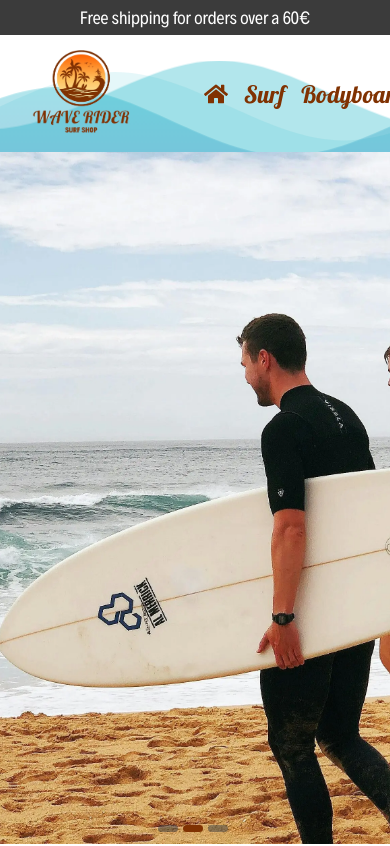
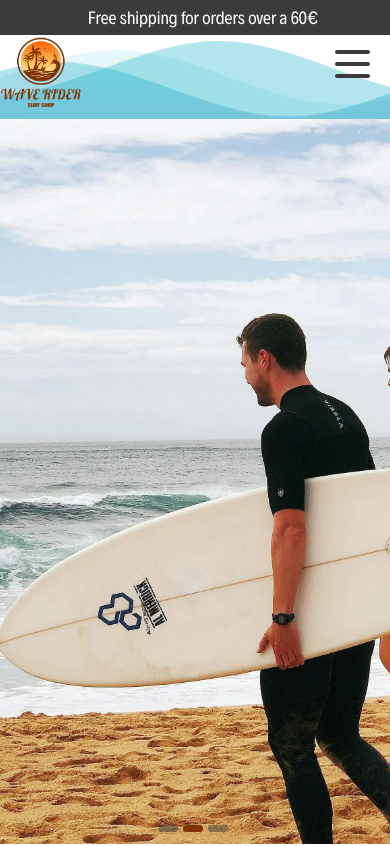
Before and after one commit to thomasaugot/wave-rider-ecommerce, a Next.js app: page / in a window 390 px wide. Shown: the top 846 px of the page. Built offline with nearby package versions, Linux system fonts and the light colour scheme; no server answers; the database is empty.

Commit message:
wip - fixing navbar

```diff
--- a/app/layout.tsx
+++ b/app/layout.tsx
@@ -1,7 +1,7 @@
 import type { Metadata } from "next";
 import { Inter } from "next/font/google";
 import "../styles/globals.scss";
-import { Navbar } from "@/components/Navbar/Navbar";
+import Navbar from "@/components/Navbar/Navbar";
 import "swiper/swiper-bundle.css";
 import "swiper/css/pagination";
 
--- a/components/Navbar/Navbar.scss
+++ b/components/Navbar/Navbar.scss
@@ -1,13 +1,11 @@
 @import "../../styles/globals.scss";
 
 .navbar {
-  @include flexCenter(column);
   position: fixed;
-  background: color("white");
-  color: color("white");
-  z-index: 40;
-  width: 100%;
-  overflow: hidden;
+  width: 100vw;
+  color: white;
+  z-index: 100;
+  height: 18vh;
 
   .promotion_banner {
     @include flexCenter(row);
@@ -18,28 +16,34 @@
     font-family: fontName("decalotype"), sans-serif;
   }
 
-  &__content {
-    display: flex;
-    align-items: center;
-    justify-content: space-around;
-    width: 100%;
+  .logo {
+    height: 90% !important;
+    width: auto !important;
   }
 
-  &__logo {
-    padding: 0.2rem 2rem;
-    z-index: 50;
+  input[type="checkbox"],
+  .hamburger-lines {
+    @include flexCenter(row);
+    display: none;
   }
 
+  .navbar-container {
+    @include flexCenter(row);
+    justify-content: space-around;
+    position: relative;
+    width: 100%;
+    height: 18vh;
+    z-index: 40;
+
+    .menu-items {
+      display: flex;
+      justify-content: space-around;
       ul {
-    @include flexCenter(row);
+        position: relative;
+        display: flex !important;
+        justify-content: space-around;
+        list-style: none;
         gap: 1rem;
-    list-style: none;
-    z-index: 50;
-    width: auto;
-
-    .menu-links {
-      margin-top: 7px;
-    }
 
         li a {
           @include flexCenter(row);
@@ -55,14 +59,132 @@
         }
       }
     }
+  }
+
+  @media (max-width: 992px) {
+    height: 20vh;
+
+    .navbar-container {
+      display: block;
+      position: absolute;
+      background-color: transparent;
+      align-items: center;
+      height: 10vh;
+
+      .logo {
+        height: 90%;
+        width: auto;
+      }
+
+      input[type="checkbox"] {
+        position: absolute;
+        display: block;
+        height: 32px;
+        width: 30px;
+        top: 20px;
+        right: 20px;
+        z-index: 300;
+        opacity: 0;
+        cursor: pointer;
+      }
+
+      .hamburger-lines {
+        display: block;
+        height: 28px;
+        width: 35px;
+        position: absolute;
+        top: 15px;
+        right: 20px;
+        z-index: 200;
+        display: flex;
+        flex-direction: column;
+        justify-content: space-between;
+        margin: 0;
+
+        .line {
+          display: block;
+          height: 4px;
+          width: 100%;
+          border-radius: 10px;
+          background-color: color("darkGrey");
+        }
+
+        .line1 {
+          transform-origin: 0% 0%;
+          transition: transform 0.3s ease-in-out;
+        }
+
+        .line2 {
+          transition: transform 0.2s ease-in-out;
+        }
+
+        .line3 {
+          transform-origin: 0% 100%;
+          transition: transform 0.3s ease-in-out;
+        }
+      }
+
+      .menu-items {
+        background: rgba(255, 255, 255, 0.9);
+        transform: translate(100%);
+        display: flex;
+        height: 100vh;
+        display: flex;
+        flex-direction: column-reverse;
+        transition: transform 0.5s ease-in-out;
+        overflow-y: hidden;
+        text-align: left;
+
+        ul {
+          @include flexCenter(column);
+
+          &:last-child {
+            display: flex;
+            flex-direction: row;
+            width: 100%;
+            justify-content: space-around;
+            align-items: center;
+          }
+
+          li a {
+            text-decoration: none;
+            color: inherit;
+            transition: 0.3s ease color;
+            cursor: pointer;
+            color: color("darkGrey");
+          }
+        }
+      }
+    }
+
+    input[type="checkbox"]:checked ~ .hamburger-lines .line1 {
+      transform: rotate(45deg);
+    }
+
+    input[type="checkbox"]:checked ~ .hamburger-lines .line2 {
+      transform: scaleY(0);
+    }
+
+    input[type="checkbox"]:checked ~ .hamburger-lines .line3 {
+      transform: rotate(-45deg);
+    }
+  }
+
+  &.open {
+    .menu-items {
+      transform: translate(0%);
+    }
+  }
+}
+
+// styles for the waves animation
 
 .waves {
   position: absolute;
   bottom: 0;
-  width: 100vw;
-  height: 70%;
-  margin-bottom: -7px;
-  z-index: 10;
+  width: 100%;
+  height: 100%;
+  z-index: -1;
   background: color("white");
 }
 
--- a/components/Navbar/Navbar.tsx
+++ b/components/Navbar/Navbar.tsx
@@ -1,10 +1,10 @@
 "use client";
 
-import React, { useState, useEffect } from "react";
+import React, { useState } from "react";
 import "./Navbar.scss";
+import Link from "next/link";
 import Image from "next/image";
 import logo from "../../public/assets/img/logo.webp";
-import Link from "next/link";
 import { FaSearch } from "react-icons/fa";
 import { IoPerson } from "react-icons/io5";
 import { FaHeart } from "react-icons/fa6";
@@ -12,17 +12,74 @@ import { FaShoppingCart } from "react-icons/fa";
 import { FaChevronDown } from "react-icons/fa";
 import { FaHome } from "react-icons/fa";
 
-export const Navbar: React.FC = () => {
+const Navbar = () => {
+  const [menuOpen, setMenuOpen] = useState(false);
+
+  const handleMenuToggle = () => {
+    setMenuOpen(!menuOpen);
+  };
+
   return (
-    <>
-      <nav className="navbar" id="navbar">
-        <div className="promotion_banner">
-          Free shipping for orders over a 60€
-        </div>
-        <div className="navbar__content">
-          <a className="navbar__logo" href="#">
-            <Image src={logo} alt="logo" width={100} height={90} />
-          </a>
+    <nav className={`navbar ${menuOpen ? "open" : ""}`}>
+      <div className="promotion_banner">
+        Free shipping for orders over a 60€
+      </div>
+      <div className="navbar-container">
+        <svg
+          className="waves"
+          xmlns="http://www.w3.org/2000/svg"
+          xmlnsXlink="http://www.w3.org/1999/xlink"
+          viewBox="0 24 150 28"
+          preserveAspectRatio="none"
+          shapeRendering="auto"
+        >
+          <defs>
+            <linearGradient
+              id="bottomGradient"
+              x1="0%"
+              y1="0%"
+              x2="0%"
+              y2="100%"
+            >
+              <stop offset="0%" stopColor="rgba(0, 172, 193, 0.3)" />
+              <stop offset="100%" stopColor="rgba(84, 58, 183, 0.3)" />
+            </linearGradient>
+            <path
+              id="gentle-wave"
+              d="M-160 44c30 0 58-18 88-18s 58 18 88 18 58-18 88-18 58 18 88 18 v44h-352z"
+            />
+          </defs>
+          <g className="parallax">
+            <use
+              xlinkHref="#gentle-wave"
+              x="48"
+              y="0"
+              fill="rgba(0, 172, 193, 0.3)"
+            />
+            <use
+              xlinkHref="#gentle-wave"
+              x="48"
+              y="3"
+              fill="rgba(0, 172, 193, 0.1)"
+            />
+            <use
+              xlinkHref="#gentle-wave"
+              x="48"
+              y="7"
+              fill="url(#bottomGradient)"
+            />
+          </g>
+        </svg>
+        <a href="#">
+          <Image src={logo} alt="logo" className="logo" />
+        </a>
+        <input type="checkbox" checked={menuOpen} onChange={handleMenuToggle} />
+        <label htmlFor="menu-toggle" className="hamburger-lines">
+          <span className="line line1"></span>
+          <span className="line line2"></span>
+          <span className="line line3"></span>
+        </label>
+        <div className="menu-items">
           <ul>
             <li>
               <Link href="/">
@@ -83,52 +140,9 @@ export const Navbar: React.FC = () => {
             </li>
           </ul>
         </div>
-        <svg
-          className="waves"
-          xmlns="http://www.w3.org/2000/svg"
-          xmlnsXlink="http://www.w3.org/1999/xlink"
-          viewBox="0 24 150 28"
-          preserveAspectRatio="none"
-          shapeRendering="auto"
-        >
-          <defs>
-            <linearGradient
-              id="bottomGradient"
-              x1="0%"
-              y1="0%"
-              x2="0%"
-              y2="100%"
-            >
-              <stop offset="0%" stopColor="rgba(0, 172, 193, 0.3)" />
-              <stop offset="100%" stopColor="rgba(84, 58, 183, 0.3)" />
-            </linearGradient>
-            <path
-              id="gentle-wave"
-              d="M-160 44c30 0 58-18 88-18s 58 18 88 18 58-18 88-18 58 18 88 18 v44h-352z"
-            />
-          </defs>
-          <g className="parallax">
-            <use
-              xlinkHref="#gentle-wave"
-              x="48"
-              y="0"
-              fill="rgba(0, 172, 193, 0.3)"
-            />
-            <use
-              xlinkHref="#gentle-wave"
-              x="48"
-              y="3"
-              fill="rgba(0, 172, 193, 0.1)"
-            />
-            <use
-              xlinkHref="#gentle-wave"
-              x="48"
-              y="7"
-              fill="url(#bottomGradient)"
-            />
-          </g>
-        </svg>
-      </nav>
-    </>
+      </div>
+    </nav>
   );
 };
+
+export default Navbar;
```
Also changed, not shown: components/Navbar/nav.tsx (deleted). Lines whose indentation alone changed are shown as unchanged.
